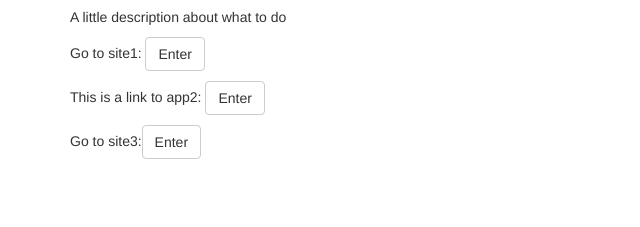
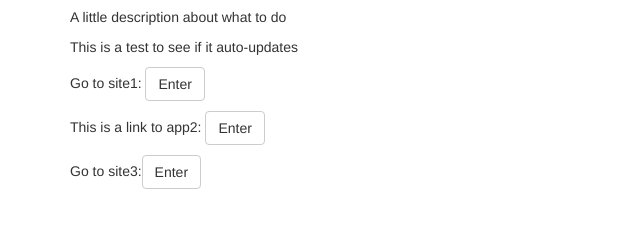
Before and after one commit to sebusch/generation_project, a plain HTML site: page index.html in a window 1280 px wide. Shown: the part 63-290 px from the top of the page, without its empty margins (0-640 px from the left). Drawn offline with nearby package versions, Linux system fonts and the light colour scheme.

Commit message:
testing auto-update

```diff
--- a/index.html
+++ b/index.html
@@ -12,6 +12,7 @@
   <div class="container">
     <h1>Webpage title</h1>
     <p>A little description about what to do</p>
+    <p>This is a test to see if it auto-updates</p>
     <p>Go to site1: <a class="btn btn-default" href="http://www.google.com" role="button">Enter</a></p>
     <p>This is a link to app2: <a class="btn btn-default" href="http://www.google.com" role="button">Enter</a></p>
     <p>Go to site3:<a class="btn btn-default" href="http://www.google.com" role="button">Enter</a></p>
```
